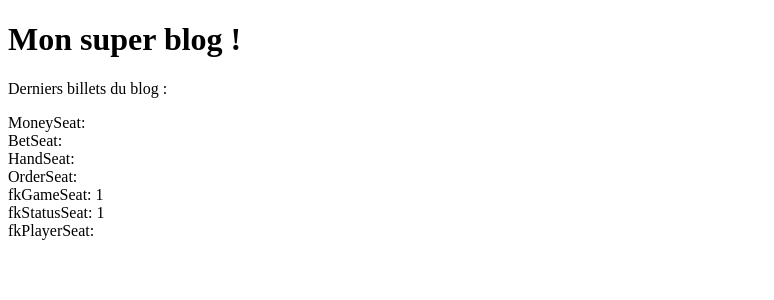
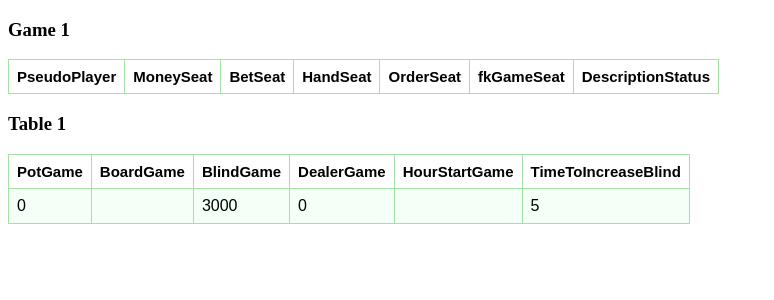
Before and after one commit to AlexandreJunod/PokerMVC, a PHP site: page / in a window 1280 px wide. Shown: the top 300 px of the page, without its empty margins (0-774 px from the left). Run offline with PHP 8.4, Linux system fonts and the light colour scheme; the visitor is signed in with stand-in values (Sample User, id 1); data comes from the database, SQL or seed files in the repository.

Commit message:
Commit 2
Gére la connexion et l'affichage des tableaux

```diff
--- a/controller/frontend.php
+++ b/controller/frontend.php
@@ -2,15 +2,30 @@
 
 require('model/frontend.php');
 
-//List the options of the players and of the tables
+//List the informations of the players and of the tables
 function ListInfoGames()
 {
-    $InfoGames = GetInfoGames();
+    $InfoTables = GetInfoTables(); //Collect informations about the tables
 
-    foreach($InfoGames as $InfoGame)
+    foreach($InfoTables as $InfoTable)
     {
-        $Table1 = array(
-        array('MoneySeat' => $InfoGame['MoneySeat'], 'BetSeat' => $InfoGame['BetSeat'], 'HandSeat' => $InfoGame['HandSeat'], 'OrderSeat' => $InfoGame['OrderSeat'], 'fkGameSeat' => $InfoGame['fkGameSeat'], 'fkStatusSeat' => $InfoGame['fkStatusSeat'], 'fkPlayerSeat' => $InfoGame['fkPlayerSeat']));
+        $NbTableGame = $InfoTable['idGame']; //Take the number of the game
+        $GameNB = 'Game'.$NbTableGame; //Create a variable, for get the name of the array to build
+        $TableNB = 'Table'.$NbTableGame; //Create a variable, for get the name of the array to build
+
+        $InfoPlayers = GetInfoPlayers($NbTableGame); //Collect informations about the players
+
+        //Create the array with informations about the table. $$ Uses the value of the variable as variable
+        $$TableNB = array(
+        array('PotGame' => $InfoTable['PotGame'], 'BoardGame' => $InfoTable['BoardGame'], 'BlindGame' => $InfoTable['BlindGame'], 'DealerGame' => $InfoTable['DealerGame'], 'HourStartGame' => $InfoTable['HourStartGame'], 'TimeToIncreaseBlind' => $InfoTable['TimeToIncreaseBlind']));
+
+        $$GameNB = array(); //Create the array with informations about the users. $$ Uses the value of the variable as variable
+
+        foreach($InfoPlayers as $InfoPlayer)
+        {
+            //Add informationns about the users in the array.
+            array_push($$GameNB, array('PseudoPlayer' => $InfoPlayer['PseudoPlayer'], 'MoneySeat' => $InfoPlayer['MoneySeat'], 'BetSeat' => $InfoPlayer['BetSeat'], 'HandSeat' => $InfoPlayer['HandSeat'], 'OrderSeat' => $InfoPlayer['OrderSeat'], 'fkGameSeat' => $InfoPlayer['fkGameSeat'], 'DescriptionStatus' => $InfoPlayer['DescriptionStatus']));
+        }
     }
     require('view/frontend/TableView.php');
 }
@@ -25,24 +40,20 @@ function DoLogin()
         $Password = $_POST['PasswordForm']; //Password gived by the user who tries to sign up
         $InfoLogins = Login($Pseudo, $Password); //Check if the account exists
 
-        foreach($InfoLogins as $InfoLogin)
+        if($InfoLogins != NULL) //If datas are returned, the pseudo exists
         {
-            $PasswordPlayer = InfoLogin['PasswordPlayer'];
-            $HashPassword = InfoLogin['HashPassword'];
-        }
+            extract($InfoLogins); //$idPlayer, $PseudoPlayer, $PasswordPlayer, $HashPassword
 
-        if($InfoLogins->rowCount() > 0) //If datas are returned, the pseudo exists
-        {
             if($PasswordPlayer != $HashPassword) //Check if the password gived by the user is the same than the password hashed of the data base
             {
                 $Error = "Le mot de passe est erroné";
-                $Pseudo = NULL; //Dont let the session start
+                $CanSaveSession = 1; //Dont let the session start
             }
         }
         else //No datas were returned, the pseudo was not find
         {
             $Error = "Le pseudo est erroné";
-            $Pseudo = NULL; //Dont let the session start
+            $CanSaveSession = 1; //Dont let the session start
         }
     }
     require('view/frontend/LoginView.php');
@@ -61,6 +72,7 @@ function DoSignup()
         if($InfosSignup->rowCount() > 0)
         {
             $Error = "Ce pseudo existe déjà"; //Varriable to show the error message
+            $CanSaveSession = 1; //Dont let the session start
         }
         else
         {
@@ -71,6 +83,7 @@ function DoSignup()
             else //The password doesn't matches with the required criterias
             {
                 $Error = "Le mot ne correspond pas aux critères"; //Varriable to show the error message
+                $CanSaveSession = 1; //Dont let the session start
             }
         }
     }
--- a/model/frontend.php
+++ b/model/frontend.php
@@ -20,11 +20,20 @@ function ConnectDB()
     return $dbh;
 }
 
-//Select datas about the games
-function GetInfoGames()
+//Select datas about the tables
+function GetInfoTables()
 {
     $dbh = ConnectDB();
-    $req = $dbh->query("SELECT MoneySeat, BetSeat, HandSeat, OrderSeat, fkGameSeat, fkStatusSeat, fkPlayerSeat FROM poker.seat");
+    $req = $dbh->query("SELECT idGame, PotGame, BoardGame, BlindGame, DealerGame, HourStartGame, (SELECT ValueInt FROM poker.settings WHERE NameSettings = 'TimeToIncreaseBlind') as TimeToIncreaseBlind FROM poker.game");
+
+    return $req;
+}
+
+//Select datas about the players
+function GetInfoPlayers($NbTableGame)
+{
+    $dbh = ConnectDB();
+    $req = $dbh->query("SELECT PseudoPlayer, MoneySeat, BetSeat, HandSeat, OrderSeat, fkGameSeat, DescriptionStatus FROM poker.seat INNER JOIN poker.player ON fkPlayerSeat = idPlayer INNER JOIN poker.status ON fkStatusSeat = idStatus WHERE fkGameSeat = '$NbTableGame'");
 
     return $req;
 }
@@ -34,9 +43,10 @@ function Login($Pseudo, $Password)
 {
     $dbh = ConnectDB();
     $req = $dbh->query("SELECT idPlayer, PseudoPlayer, PasswordPlayer, PASSWORD('$Password') as HashPassword FROM poker.player WHERE PseudoPlayer = '$Pseudo'");
-    $LoginDatas = $req->fetch();
+    $req->execute(array());
+    $reqArray = $req->fetch();
 
-    return $req;
+    return $reqArray;
 }
 
 //Check if the account exists
--- a/public/css/style.css
+++ b/public/css/style.css
@@ -129,6 +129,35 @@
     font-size: 16px;
     float: left;
 }
+
+/* Tables form */
+table{
+    font-family: arial, sans-serif;
+    border-collapse: collapse;
+    width: 40%;
+}
+
+td, th{
+    border: 1px solid #a5e1a5;
+    text-align: left;
+    padding: 8px;
+}
+
+tr:nth-child(even){
+    background-color: #f4fff7;
+}
+
+tr:nth-child(odd){
+    background-color: #dbffe5;
+}
+
+tr:nth-child(1){
+    font-size: 15px;
+    font-weight: bold;
+    background-color: white;
+}
+
+
 
 /********** Div for the page home.php **********/
 
--- a/view/frontend/LoginView.php
+++ b/view/frontend/LoginView.php
@@ -1,7 +1,6 @@
 <?php $title = 'Login'; ?>
 
 <?php ob_start(); ?>
-<h1>Mon super blog !</h1>
 <div class="FormContainerIndex">
     <div class="FormTitle">Connexion</div>
     <div class="FormDesign">
@@ -13,4 +12,4 @@
 
 <?php $content = ob_get_clean(); ?>
 
-<?php require('template.php'); ?>
+<?php require('Template.php'); ?>
--- a/view/frontend/SignupView.php
+++ b/view/frontend/SignupView.php
@@ -1,7 +1,6 @@
 <?php $title = 'Signup'; ?>
 
 <?php ob_start(); ?>
-<h1>Mon super blog !</h1>
 <div class="FormContainerSignup">
     <div class="FormTitle">Inscription</div>
     <div class="FormDesign">
@@ -14,4 +13,4 @@
 
 <?php $content = ob_get_clean(); ?>
 
-<?php require('template.php'); ?>
+<?php require('Template.php'); ?>
--- a/view/frontend/TableView.php
+++ b/view/frontend/TableView.php
@@ -1,19 +1,58 @@
 <?php $title = 'Poker'; ?>
 
 <?php ob_start(); ?>
-<h1>Mon super blog !</h1>
-<p>Derniers billets du blog :</p>
 
+<?php for($i = 1; $i <= $InfoTables->rowCount(); $i++) //For every table counted, build an array
+{
+            $GameNB = 'Game'.$i; //Create a variable, for get the name of the array to show
+            $TableNB = 'Table'.$i; //Create a variable, for get the name of the array to show
+?>
 
-<?php
-foreach($Table1 as $ligne){
-        // Lecture de chaque tableau de chaque ligne
-	foreach($ligne as $cle=>$valeur){
-                // Affichage
-		echo $cle.': '.$valeur.'<br>';
-	}
-}
-?>
+    <!-- Show games -->
+    <h3>Game <?= $i ?></h3>
+    <table border='1'>
+        <tr>
+           <td>PseudoPlayer</td>
+           <td>MoneySeat</td>
+           <td>BetSeat</td>
+           <td>HandSeat</td>
+           <td>OrderSeat</td>
+           <td>fkGameSeat</td>
+           <td>DescriptionStatus</td>
+       </tr>
+
+    <?php foreach($$GameNB as $GameShow) //Lecture de chaque ligne du tableau
+    {
+        echo "<tr>";
+        foreach($GameShow as $cle=>$valeur){ //Lecture de chaque tableau de chaque ligne
+            echo "<td>".$valeur."</td>"; //echo $cle.': '.$valeur.'&nbsp&nbsp&nbsp&nbsp&nbsp';  //Affichage
+        }
+        echo "</tr>";
+    } ?>
+    </table>
+
+    <!-- Show tables -->
+    <h3>Table <?= $i ?></h3>
+    <table border='1'>
+        <tr>
+           <td>PotGame</td>
+           <td>BoardGame</td>
+           <td>BlindGame</td>
+           <td>DealerGame</td>
+           <td>HourStartGame</td>
+           <td>TimeToIncreaseBlind</td>
+       </tr>
+
+   <?php foreach($$TableNB as $TableShow) //Lecture de chaque ligne du tableau
+    {
+        echo "<tr>";
+        foreach($TableShow as $cle=>$valeur){ //Lecture de chaque tableau de chaque ligne
+            echo "<td>".$valeur."</td>"; //echo $cle.': '.$valeur.'&nbsp&nbsp&nbsp&nbsp&nbsp';  //Affichage
+        }
+        echo "</tr>";
+    } ?>
+    </table><br><br>
+<?php } ?>
 <?php $content = ob_get_clean(); ?>
 
-<?php require('template.php'); ?>
+<?php require('Template.php'); ?>
--- a/view/frontend/template.php
+++ b/view/frontend/template.php
@@ -13,8 +13,8 @@
 </html>
 
 <?php
-if(isset($Pseudo))
-   {
-       $_SESSION['Pseudo'] = $Pseudo;
-   }
+if(isset($Pseudo) && !isset($CanSaveSession))
+    {
+        $_SESSION['Pseudo'] = $Pseudo;
+    }
 ?>
```
Also changed, not shown: public/images/TablePoker.jpg (added), public/images/TablePokerDefault.jpg (added).
